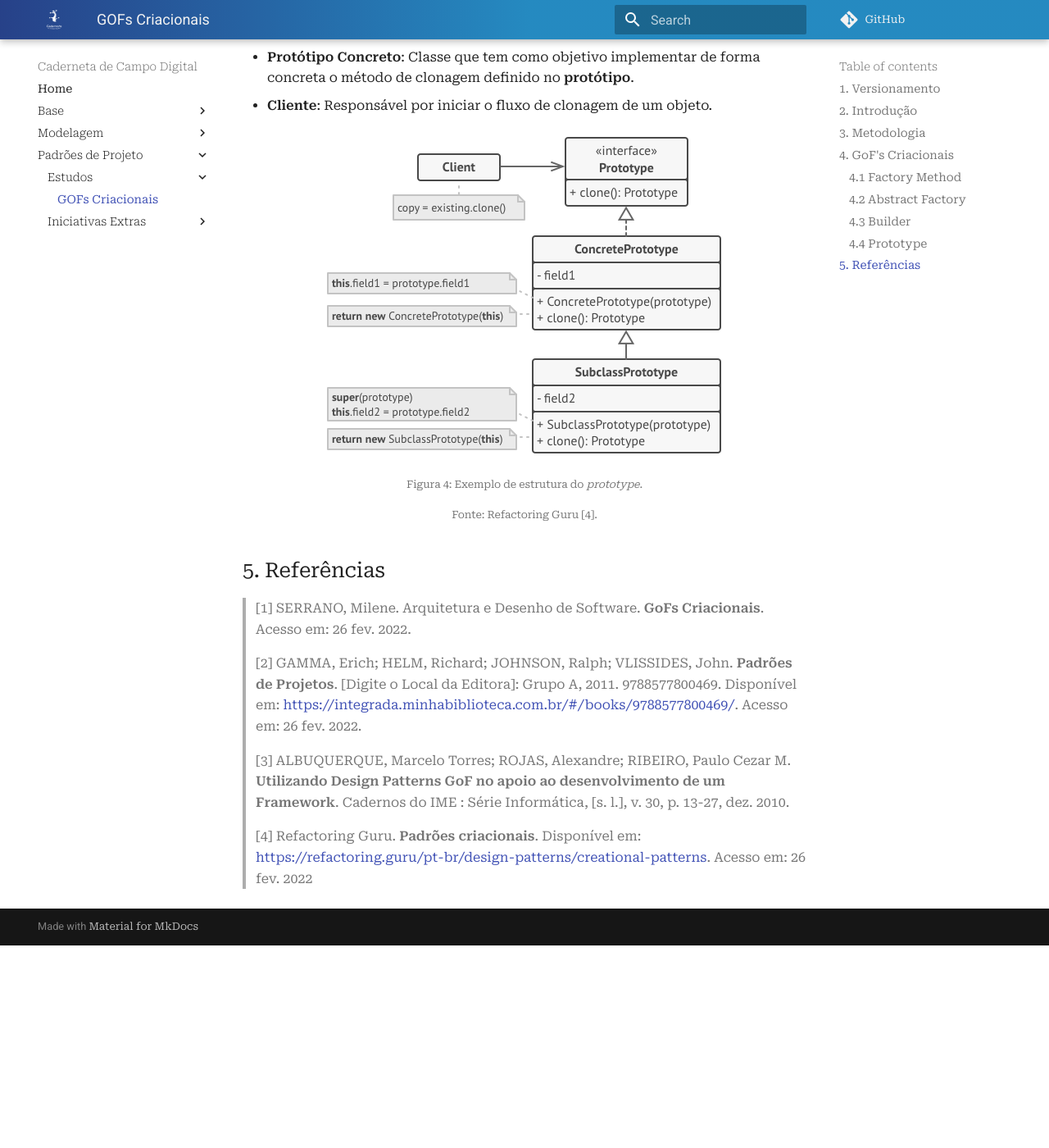
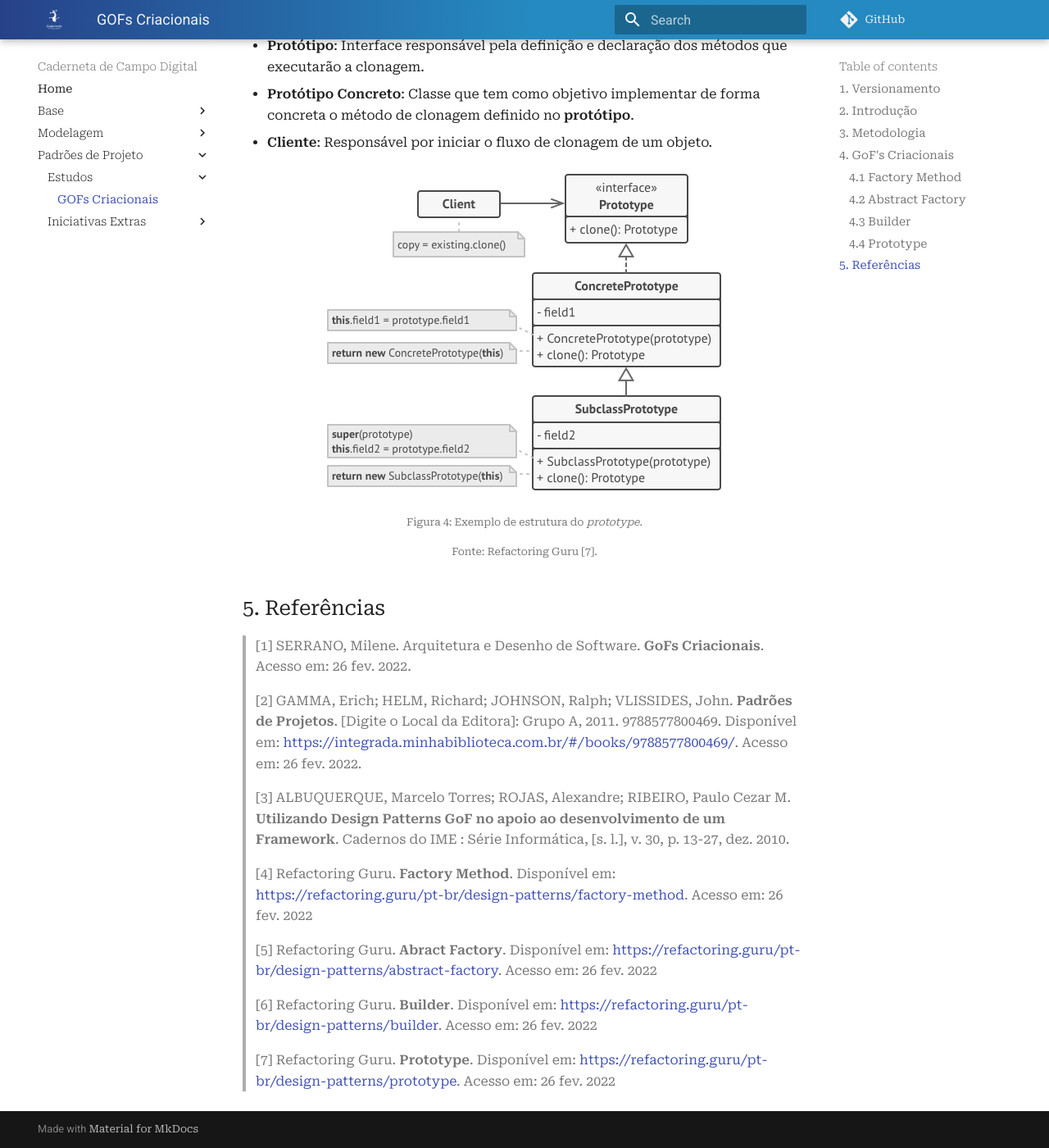
Before and after one commit to UnBArqDsw2021-2/2021.2_G4_CadernetaDeCampoDigital_docs, an MkDocs documentation site: the page built from docs/padroes_projetos/estudos/gofs_criacionais.md, in a window 1280 px wide and 1400 px high, scrolled down 4834 px. Shown: the whole window at 82% size. Built offline with MkDocs 1.6.1 and Material for MkDocs 9.7.7, drawn with Linux system fonts in a browser that asks for light colours; comment, search, counter and statistics services are not loaded; before the commit the page ends 5987 px from its top, so only the background shows below that; some of the changed text lies outside the part shown.

Commit message:
#86 Correção do versionamento
Co-authored-by: Joao-Moura <jaummoura15@gmail.com>

```diff
--- a/docs/padroes_projetos/estudos/gofs_criacionais.md
+++ b/docs/padroes_projetos/estudos/gofs_criacionais.md
@@ -7,6 +7,7 @@
 | 1.0    | 26/02/2022 | Criação do documento e introdução          | Rafael Ramos e João Pedro |
 | 1.1    | 26/02/2022 | Adição de Factory Method e Abstract Method | Rafael Ramos e João Pedro |
 | 1.2    | 26/02/2022 | Adição do Builder e Prototype              | Rafael Ramos e João Pedro |
+| 1.2.1  | 26/02/2022 | Corrigindo Referências                     | Rafael Ramos e João Pedro |
 
 ## 2. Introdução
 
@@ -38,7 +39,7 @@
 
 <p align="justify" style="text-indent: 20px">Os <i>Abstract Factory</i> (Fábrica Abstrata) consistem no fornecimento de uma interface que possibilite a criação de vários objetos relacionados ou dependentes sem a necessidade de especificar suas classes concretas [2].</p>
 
-<p align="justify" style="text-indent: 20px">Esse padrão, portanto, tem uma estrutura básica constituida por cinco elementos principais [4], sendo eles:</p>
+<p align="justify" style="text-indent: 20px">Esse padrão, portanto, tem uma estrutura básica constituida por cinco elementos principais [5], sendo eles:</p>
 - **Fábrica Abstrata**: Declara uma interface ou um conjunto de métodos para a criação de qualquer **produto abstrato**.
 - **Fábrica Concreta**: Realiza a implementação das operações derivadas da **fábrica abstrata**, criando os objetos específicos dos **produtos concretos**.
 - **Produto Abstrato**: Declara a interface para um conjunto de **produtos** distintos mas que estão relacionados através de uma família de **produtos**.
@@ -48,7 +49,7 @@
 <center>
 <img src="../../../assets/padroes_projetos/abstract_factory_exemplo.png" class="zoom">
 <h6>Figura 2: Exemplo de estrutura do padrão de fábrica abstrata.</h6>
-<h6>Fonte: Refactoring Guru [4].</h6>
+<h6>Fonte: Refactoring Guru [5].</h6>
 </center>
 
 ### 4.3 <i>Builder</i>
@@ -65,7 +66,7 @@
 <center>
 <img src="../../../assets/padroes_projetos/builder_exemplo.png" class="zoom">
 <h6>Figura 3: Exemplo de estrutura do <i>builder</i>.</h6>
-<h6>Fonte: Refactoring Guru [4].</h6>
+<h6>Fonte: Refactoring Guru [6].</h6>
 </center>
 
 ### 4.4 <i>Prototype</i>
@@ -80,7 +81,7 @@
 <center>
 <img src="../../../assets/padroes_projetos/prototype_exemplo.png" class="zoom">
 <h6>Figura 4: Exemplo de estrutura do <i>prototype</i>.</h6>
-<h6>Fonte: Refactoring Guru [4].</h6>
+<h6>Fonte: Refactoring Guru [7].</h6>
 </center>
 
 ## 5. Referências
@@ -91,4 +92,10 @@
 
 > [3] ALBUQUERQUE, Marcelo Torres; ROJAS, Alexandre; RIBEIRO, Paulo Cezar M. **Utilizando Design Patterns GoF no apoio ao desenvolvimento de um Framework**. Cadernos do IME : Série Informática, [s. l.], v. 30, p. 13-27, dez. 2010.
 
-> [4] Refactoring Guru. **Padrões criacionais**. Disponível em: <a href="https://refactoring.guru/pt-br/design-patterns/creational-patterns">https://refactoring.guru/pt-br/design-patterns/creational-patterns</a>. Acesso em: 26 fev. 2022
+> [4] Refactoring Guru. **Factory Method**. Disponível em: <a href="https://refactoring.guru/pt-br/design-patterns/factory-method">https://refactoring.guru/pt-br/design-patterns/factory-method</a>. Acesso em: 26 fev. 2022
+
+> [5] Refactoring Guru. **Abract Factory**. Disponível em: <a href="https://refactoring.guru/pt-br/design-patterns/abstract-factory">https://refactoring.guru/pt-br/design-patterns/abstract-factory</a>. Acesso em: 26 fev. 2022
+
+> [6] Refactoring Guru. **Builder**. Disponível em: <a href="https://refactoring.guru/pt-br/design-patterns/builder">https://refactoring.guru/pt-br/design-patterns/builder</a>. Acesso em: 26 fev. 2022
+
+> [7] Refactoring Guru. **Prototype**. Disponível em: <a href="https://refactoring.guru/pt-br/design-patterns/prototype">https://refactoring.guru/pt-br/design-patterns/prototype</a>. Acesso em: 26 fev. 2022
```
